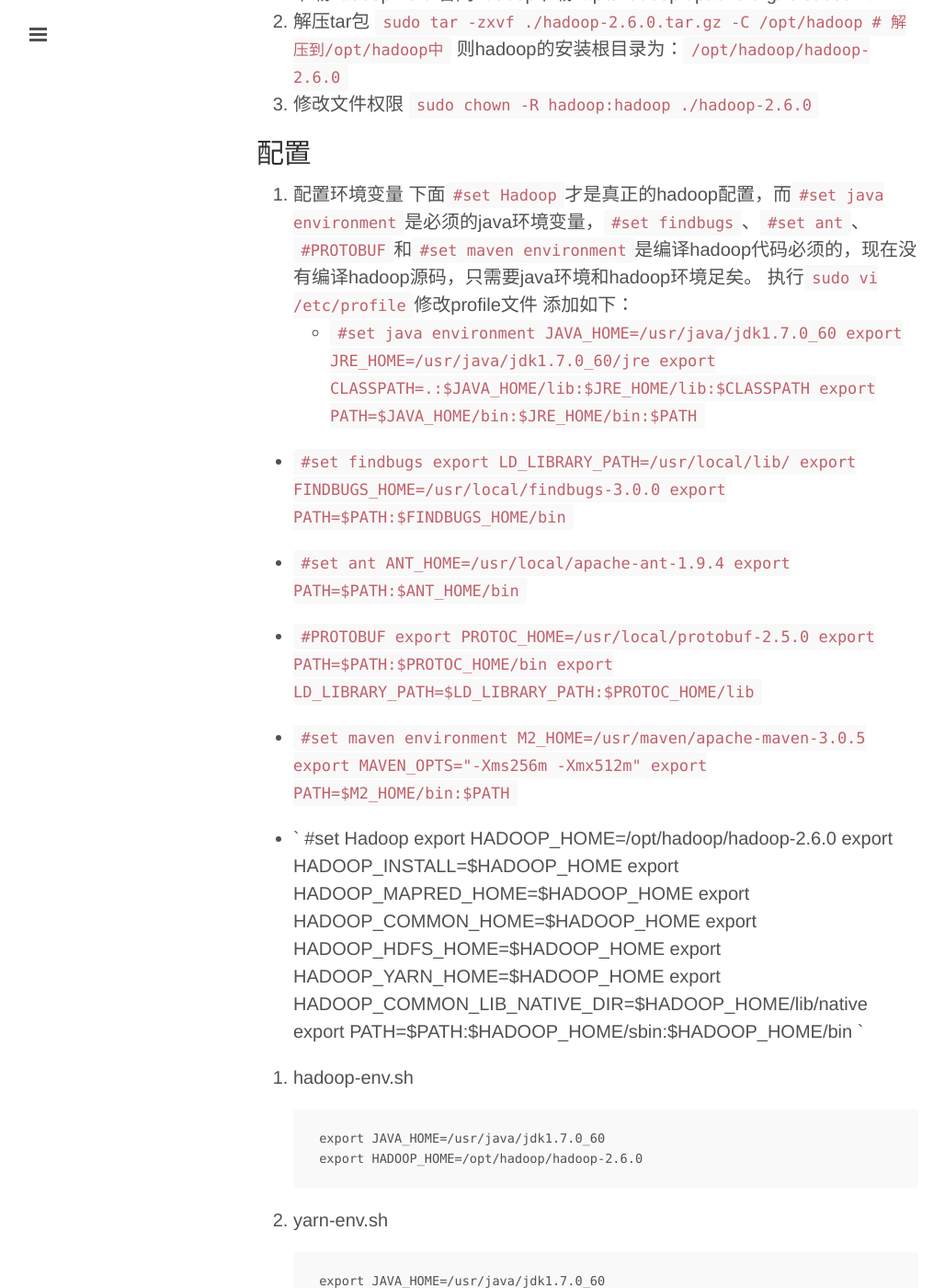
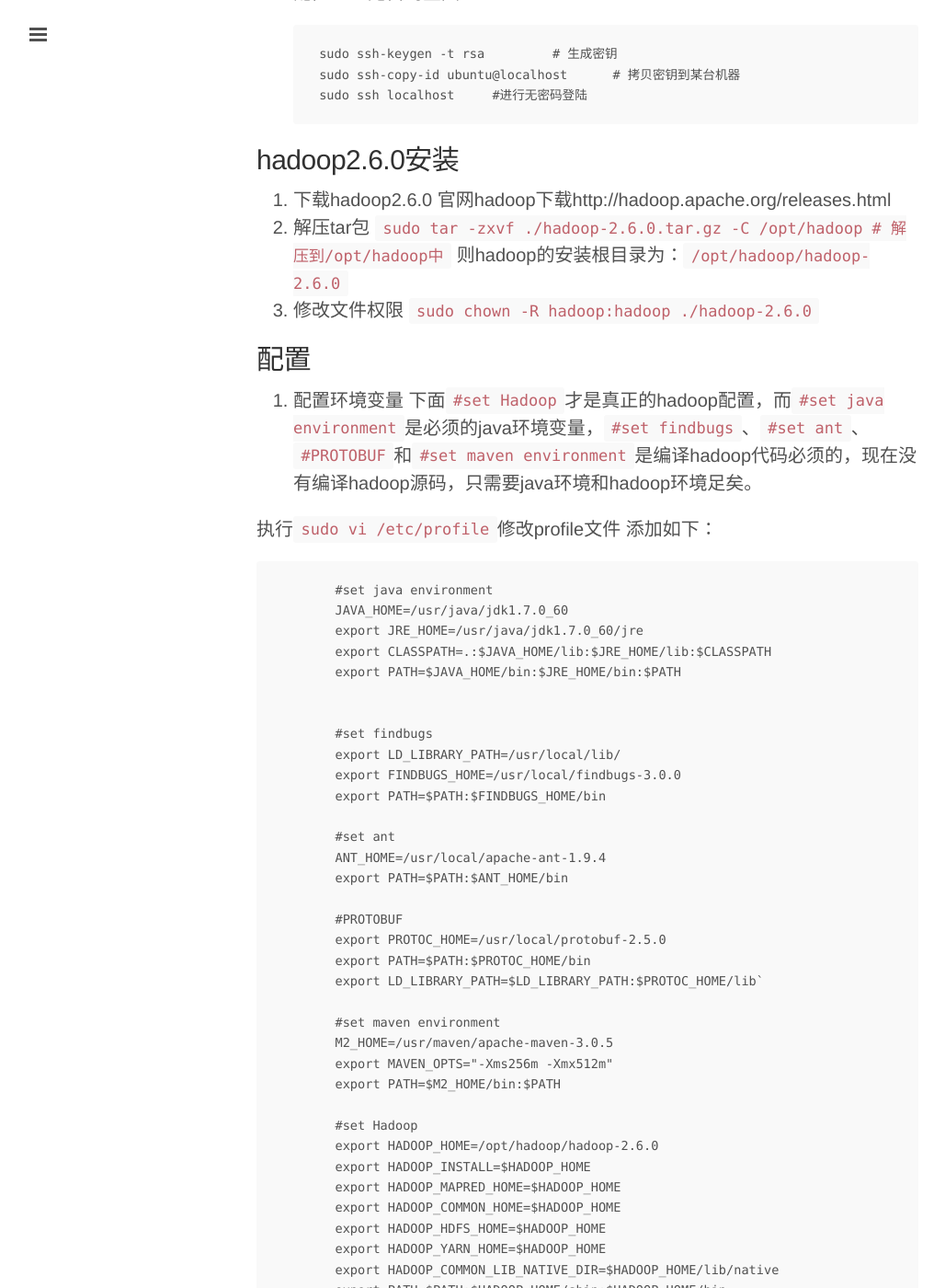
Before and after one commit to jasonsoso/tech, a Jekyll site: the page built from _posts/2015-05-03-install-hadoop.md, in a window 1280 px wide and 1400 px high, scrolled down 1584 px. Shown: the whole window at 92% size, without its empty margins (1-1029 px from the left). Built offline with Jekyll 4.4.1, drawn with Linux system fonts in a browser that asks for light colours; comment, search, counter and statistics services are not loaded.

Commit message:
update hadoop 1

```diff
--- a/_posts/2015-05-03-install-hadoop.md
+++ b/_posts/2015-05-03-install-hadoop.md
@@ -8,7 +8,9 @@ tags:
 ---
 
 ## 环境 ##
+
 #### 准备Ubuntu 14.04 LTS  并更新apt ####
+
 1. 执行`sudo apt-get update`
 2. 可更改数据源进行update
 
@@ -19,14 +21,15 @@ tags:
 1. 编辑interfaces文件
 `sudo vi /etc/network/interfaces`
 2. 写入如下:
-`auto eth0
-iface eth0 inet static
-address 192.168.1.100 	#IP地址
-gateway 192.168.1.1 	#网关
-netmask 255.255.255.0
-network 192.168.1.0
-broadcast 192.168.1.255
-`
+
+		auto eth0
+		iface eth0 inet static
+		address 192.168.1.100 	#IP地址
+		gateway 192.168.1.1 	#网关
+		netmask 255.255.255.0
+		network 192.168.1.0
+		broadcast 192.168.1.255
+
 
 #### 修改HostName ####
 1. 编辑hostname文件
@@ -64,10 +67,10 @@ broadcast 192.168.1.255
 2. 登陆本机
 `ssh localhost`
 3. 配置SSH无密码登陆
-`sudo ssh-keygen -t rsa		# 生成密钥
-sudo ssh-copy-id ubuntu@localhost	# 拷贝密钥到某台机器
-sudo ssh localhost	#进行无密码登陆
-`
+
+		sudo ssh-keygen -t rsa		# 生成密钥
+		sudo ssh-copy-id ubuntu@localhost	# 拷贝密钥到某台机器
+		sudo ssh localhost	#进行无密码登陆
 
 
 ## hadoop2.6.0安装 ##
@@ -82,43 +85,46 @@ sudo ssh localhost	#进行无密码登陆
 ## 配置 ##
 1. 配置环境变量
 下面`#set Hadoop`才是真正的hadoop配置，而`#set java environment`是必须的java环境变量，`#set findbugs`、`#set ant`、`#PROTOBUF`和`#set maven environment`是编译hadoop代码必须的，现在没有编译hadoop源码，只需要java环境和hadoop环境足矣。
+
 执行`sudo vi /etc/profile`修改profile文件
 添加如下：
-- `#set java environment
-JAVA_HOME=/usr/java/jdk1.7.0_60
-export JRE_HOME=/usr/java/jdk1.7.0_60/jre
-export CLASSPATH=.:$JAVA_HOME/lib:$JRE_HOME/lib:$CLASSPATH
-export PATH=$JAVA_HOME/bin:$JRE_HOME/bin:$PATH		`
 
-- `#set findbugs
-export LD_LIBRARY_PATH=/usr/local/lib/
-export FINDBUGS_HOME=/usr/local/findbugs-3.0.0
-export PATH=$PATH:$FINDBUGS_HOME/bin	`
+		#set java environment
+		JAVA_HOME=/usr/java/jdk1.7.0_60
+		export JRE_HOME=/usr/java/jdk1.7.0_60/jre
+		export CLASSPATH=.:$JAVA_HOME/lib:$JRE_HOME/lib:$CLASSPATH
+		export PATH=$JAVA_HOME/bin:$JRE_HOME/bin:$PATH
 
-- `#set ant
-ANT_HOME=/usr/local/apache-ant-1.9.4
-export PATH=$PATH:$ANT_HOME/bin	`
 
-- `#PROTOBUF
-export PROTOC_HOME=/usr/local/protobuf-2.5.0
-export PATH=$PATH:$PROTOC_HOME/bin
-export LD_LIBRARY_PATH=$LD_LIBRARY_PATH:$PROTOC_HOME/lib`
+		#set findbugs
+		export LD_LIBRARY_PATH=/usr/local/lib/
+		export FINDBUGS_HOME=/usr/local/findbugs-3.0.0
+		export PATH=$PATH:$FINDBUGS_HOME/bin
 
-- `#set maven environment
-M2_HOME=/usr/maven/apache-maven-3.0.5
-export MAVEN_OPTS="-Xms256m -Xmx512m"
-export PATH=$M2_HOME/bin:$PATH	`
+		#set ant
+		ANT_HOME=/usr/local/apache-ant-1.9.4
+		export PATH=$PATH:$ANT_HOME/bin
 
-- ` #set Hadoop
-export HADOOP_HOME=/opt/hadoop/hadoop-2.6.0
-export HADOOP_INSTALL=$HADOOP_HOME
-export HADOOP_MAPRED_HOME=$HADOOP_HOME
-export HADOOP_COMMON_HOME=$HADOOP_HOME
-export HADOOP_HDFS_HOME=$HADOOP_HOME
-export HADOOP_YARN_HOME=$HADOOP_HOME
-export HADOOP_COMMON_LIB_NATIVE_DIR=$HADOOP_HOME/lib/native
-export PATH=$PATH:$HADOOP_HOME/sbin:$HADOOP_HOME/bin
-`
+		#PROTOBUF
+		export PROTOC_HOME=/usr/local/protobuf-2.5.0
+		export PATH=$PATH:$PROTOC_HOME/bin
+		export LD_LIBRARY_PATH=$LD_LIBRARY_PATH:$PROTOC_HOME/lib`
+
+		#set maven environment
+		M2_HOME=/usr/maven/apache-maven-3.0.5
+		export MAVEN_OPTS="-Xms256m -Xmx512m"
+		export PATH=$M2_HOME/bin:$PATH
+
+		#set Hadoop
+		export HADOOP_HOME=/opt/hadoop/hadoop-2.6.0
+		export HADOOP_INSTALL=$HADOOP_HOME
+		export HADOOP_MAPRED_HOME=$HADOOP_HOME
+		export HADOOP_COMMON_HOME=$HADOOP_HOME
+		export HADOOP_HDFS_HOME=$HADOOP_HOME
+		export HADOOP_YARN_HOME=$HADOOP_HOME
+		export HADOOP_COMMON_LIB_NATIVE_DIR=$HADOOP_HOME/lib/native
+		export PATH=$PATH:$HADOOP_HOME/sbin:$HADOOP_HOME/bin
+
 
 
 2. hadoop-env.sh
```
